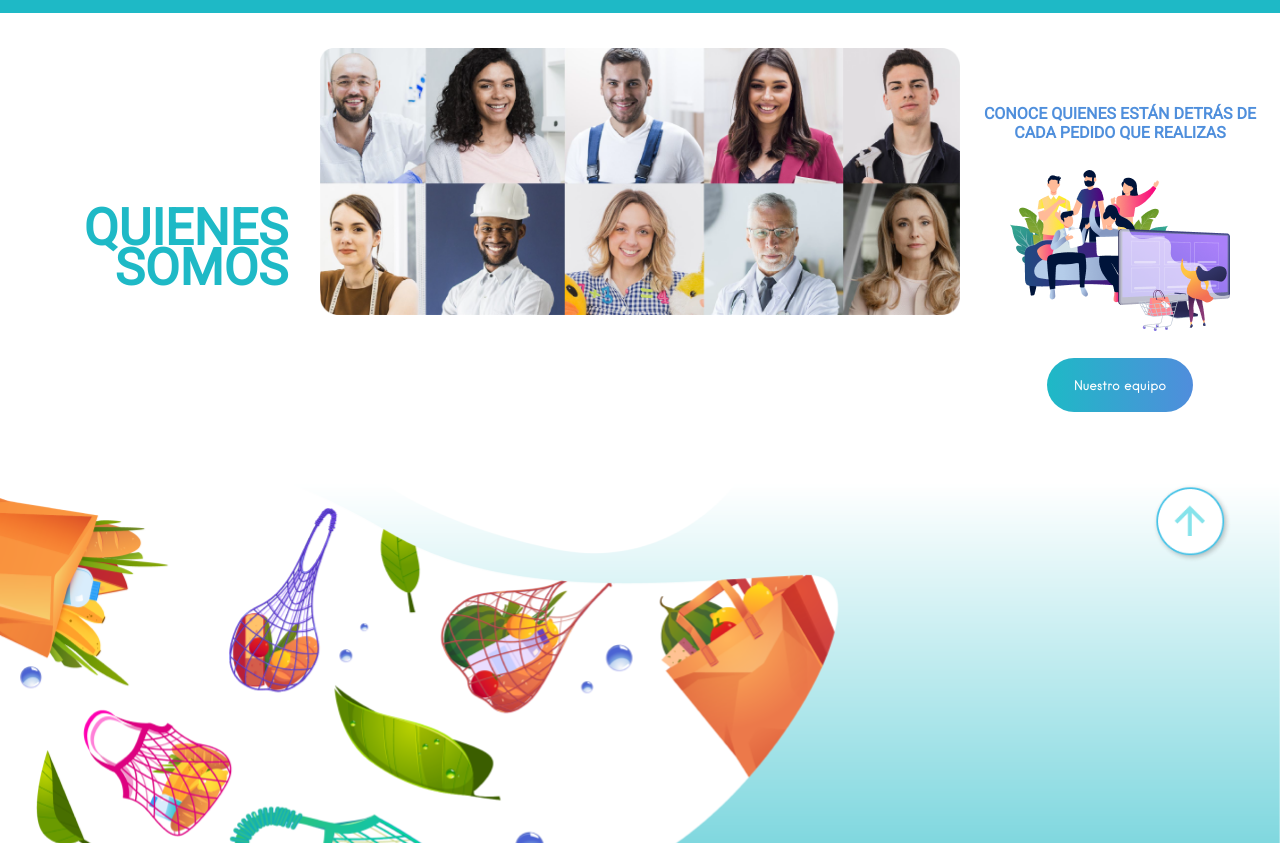
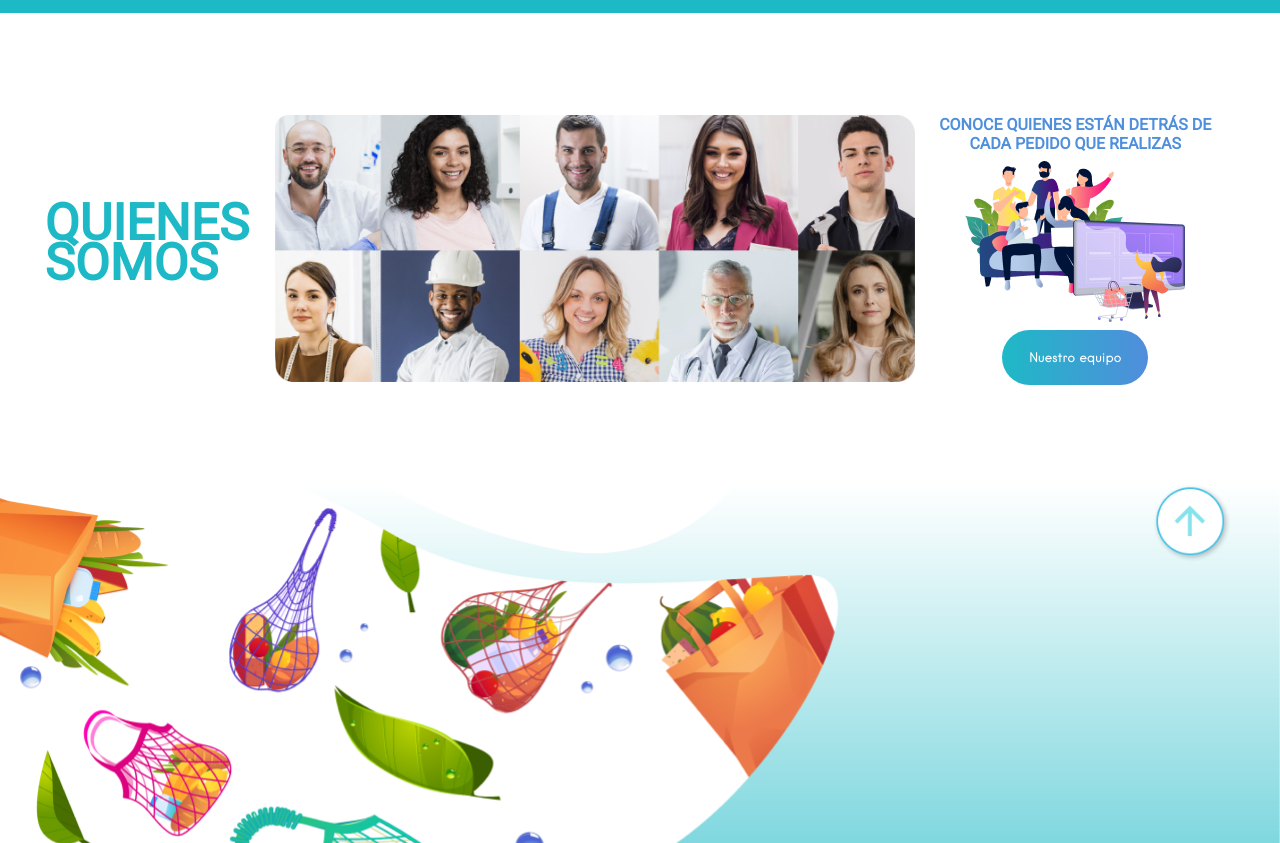
Before and after one commit to psoto-go/1-Prototipo-Blueat, a website: page home.html in a window 1280 px wide. Shown: the part 1739-2582 px from the top of the page. Drawn offline with nearby package versions, Linux system fonts and the light colour scheme.

Commit message:
ajustes team section

```diff
--- a/assets/scss/components/_team.scss
+++ b/assets/scss/components/_team.scss
@@ -1,6 +1,6 @@
 .we-section {
   display: grid;
-  grid-template-columns: 25% 50% 25%;
+  grid-template-columns: 18% 50% 25%;
   width: 100%;
   height: 470px;
   align-content: center;
@@ -14,7 +14,7 @@
     font-weight: 900;
     text-align: right;
     line-height: 2.5rem;
-    padding: 10rem 2rem;
+    padding: 10rem 4rem 10rem 0;
   }
 
   .we-team {
--- a/assets/scss/mediaQuery/_query.scss
+++ b/assets/scss/mediaQuery/_query.scss
@@ -26,6 +26,19 @@
     }
   }
 
+  .we-section {
+    .we-team {
+      padding: 4.5rem 0;
+    }
+    .we-cta {
+      padding-top: 4.5rem;
+      img,
+      #btnTeam {
+        margin-top: 0.5rem;
+      }
+    }
+  }
+
   .footer-container {
     .blueat-logo-2 {
       margin-left: 86%;
```
Also changed, not shown: assets/css/style.css, 1 other file.
